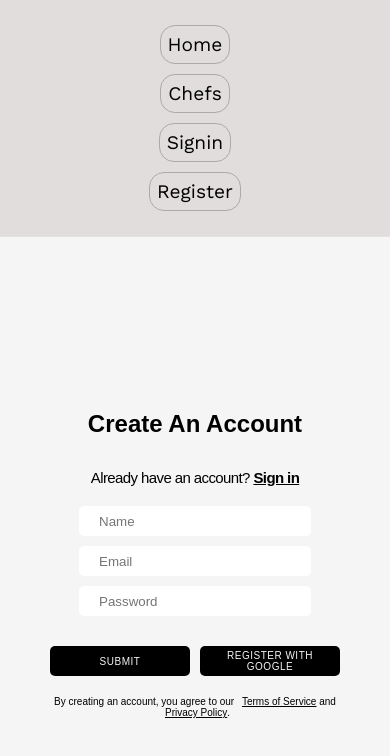
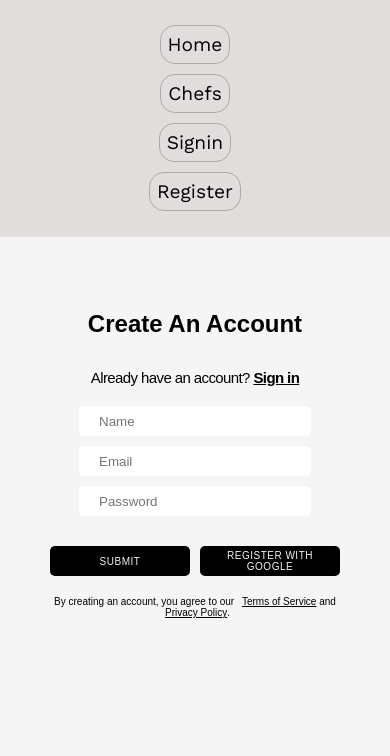
Before and after one commit to UgoChiori/hireachef, a Vue app: page /register in a window 390 px wide. Shown: the top 756 px of the page. Built offline with nearby package versions, Linux system fonts and the light colour scheme; no server answers.

Commit message:
css updated

```diff
--- a/src/App.vue
+++ b/src/App.vue
@@ -110,6 +110,8 @@ nav a:hover {
 @media screen and (max-width: 768px) {
   nav {
     flex-direction: column;
+    position: absolute;
+    /* border: 1px solid red; */
   }
   nav a {
     margin: 5px;
--- a/src/components/RegisterPage.vue
+++ b/src/components/RegisterPage.vue
@@ -112,6 +112,7 @@ body {
 }
 .wrapper {
   /* background: black; */
+  margin-top: 120px;
   padding: 50px;
   width: 50%;
   height: 100%;
@@ -232,7 +233,7 @@ h1 {
   .wrapper {
     width: 100%;
     border-radius: 10px;
-    margin-top: 300px;
+    margin-top: 200px;
   }
   .wrapper input{
   width: 80%;
--- a/src/components/SigninPage.vue
+++ b/src/components/SigninPage.vue
@@ -104,6 +104,8 @@ const signOut = () => {
   width: 50%;
   height: 100%;
   border-radius: 0px 10px 10px 0px;
+  margin-top: 150px;
+
 }
 .wrapper label {
   color: #fff;
@@ -192,7 +194,7 @@ h1 {
   .wrapper {
     width: 100%;
     border-radius: 10px;
-    margin-top: 300px;
+    margin-top: 200px;
   }
   .wrapper input {
     width: 80%;
```
